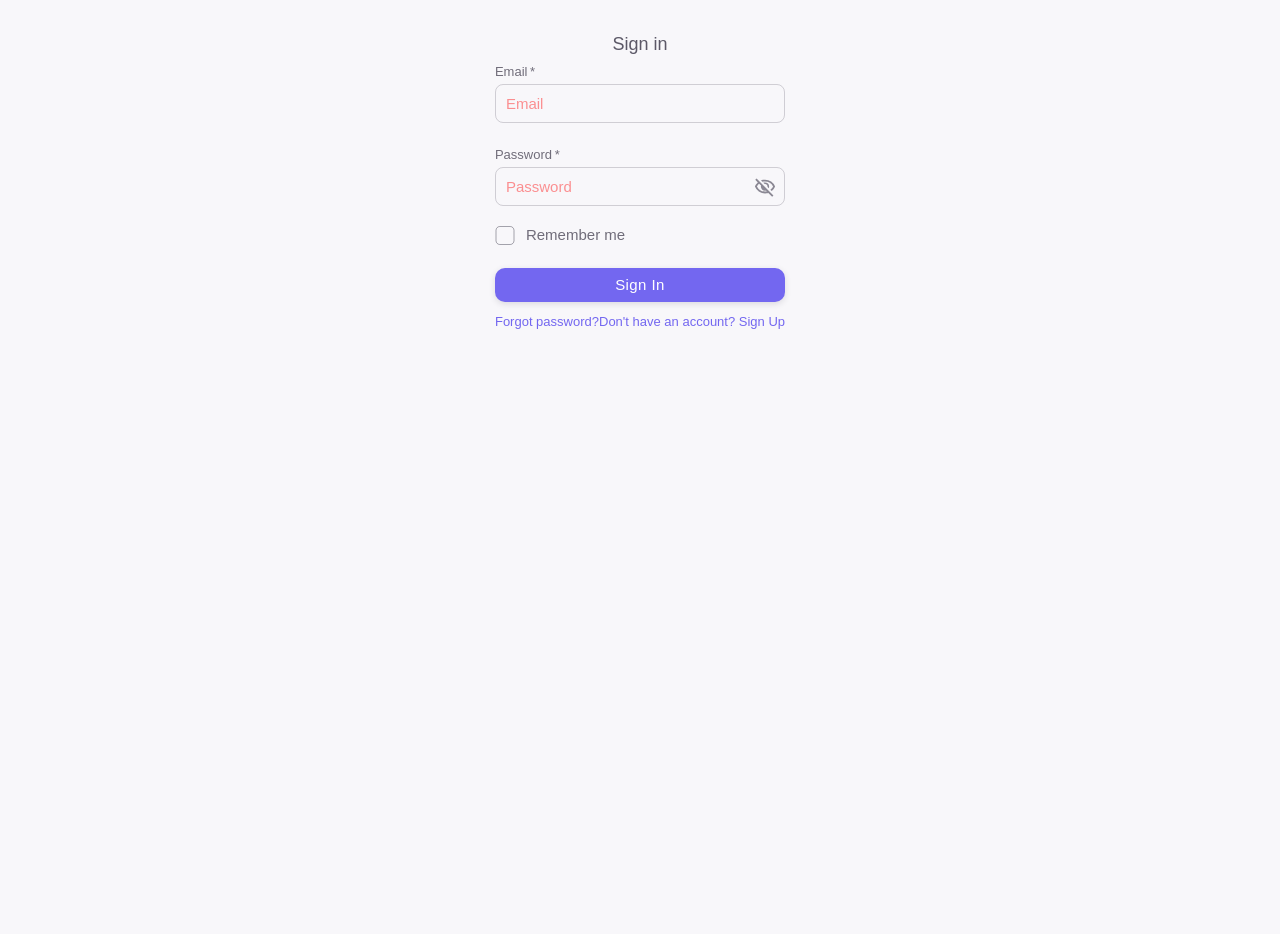
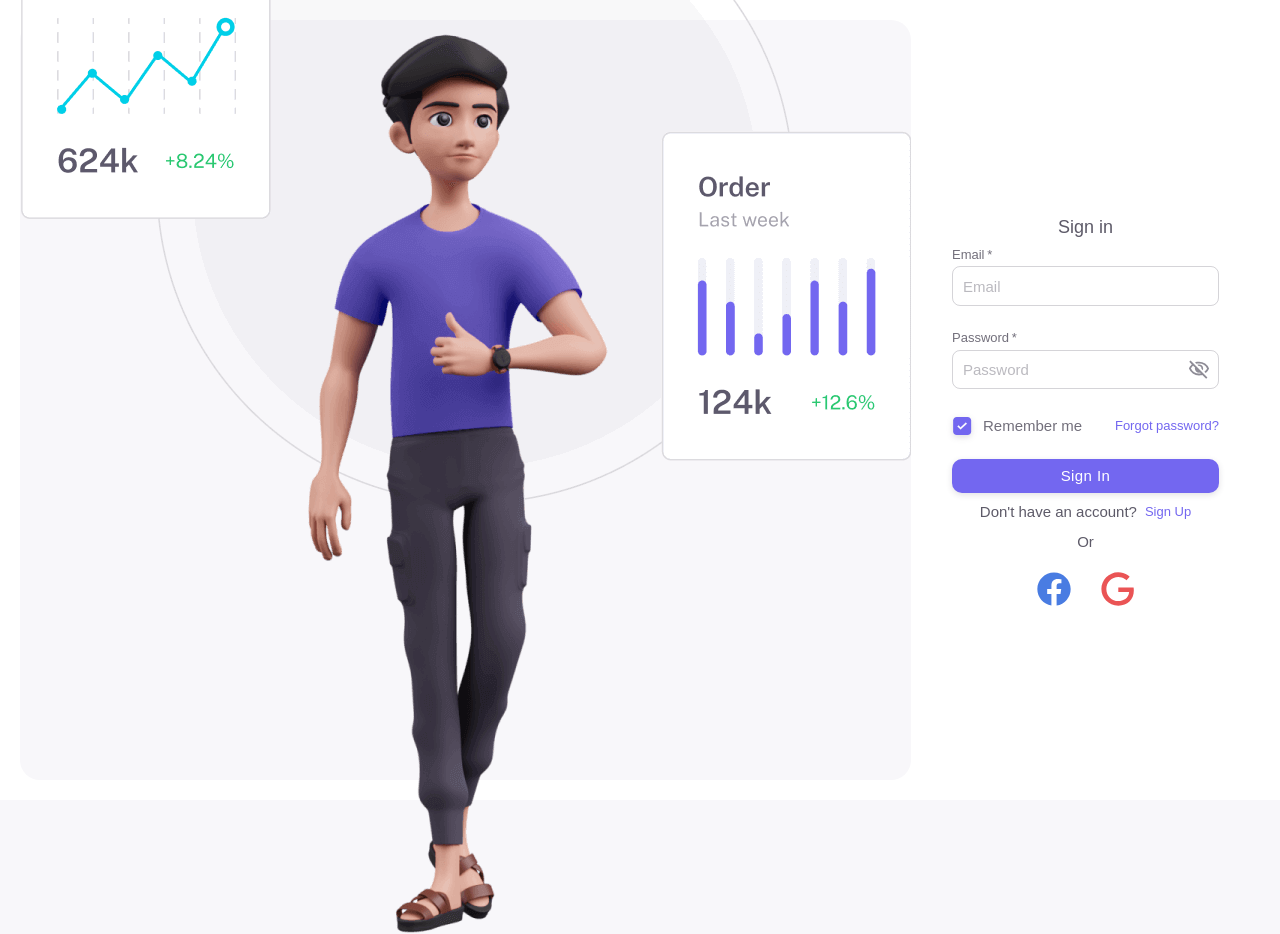
Before and after one commit to LeHoangTrong15102000/NextJS_Ecommerce_CMS, a Next.js app: page /login in a window 1280 px wide. Before the commit the page ends 800 px from the top, so only its background shows below. Built offline with nearby package versions, Linux system fonts and the light colour scheme.

Commit message:
complete UI Login

```diff
--- a/src/components/text-field/index.tsx
+++ b/src/components/text-field/index.tsx
@@ -21,13 +21,12 @@ const TextFieldStyled = styled(TextField)<TextFieldProps>(({ theme }) => {
       '&:before, &:after': {
         display: 'none'
       },
-      '&:placeholder': {
-        color: 'red'
-      },
+      // '&:placeholder': {
+      //   color: 'red'
+      // },
       // Những  thầng con không cần phải viết & cũng được
       '& .MuiInputBase-input': {
-        padding: '8px 10px',
-        color: 'red'
+        padding: '8px 10px'
       },
       '&.Mui-error': {
         borderColor: theme.palette.error.main
@@ -66,8 +65,14 @@ const TextFieldStyled = styled(TextField)<TextFieldProps>(({ theme }) => {
         marginTop: '0 !important'
       }
     },
-    '& .MuiFormHelperText-root.Mui-error': {
-      marginTop: '4px'
+    '& .MuiFormHelperText-root': {
+      lineHeight: 1.154,
+      margin: theme.spacing(1, 0, 0),
+      color: theme.palette.text.secondary,
+      fontSize: theme.typography.body2.fontSize,
+      '&.Mui-error': {
+        color: theme.palette.error.main
+      }
     }
   }
 })
--- a/src/views/pages/login/index.tsx
+++ b/src/views/pages/login/index.tsx
@@ -1,5 +1,6 @@
 // **  Next
 import { NextPage } from 'next'
+import Image from 'next/image'
 
 // ** React
 import { useState } from 'react'
@@ -15,8 +16,10 @@ import {
   Grid,
   InputAdornment,
   Link,
-  Typography
+  Typography,
+  useTheme
 } from '@mui/material'
+import { IconButton } from '@mui/material'
 
 // ** Components
 import CustomTextField from 'src/components/text-field'
@@ -27,7 +30,10 @@ import { Controller, useForm } from 'react-hook-form'
 import { yupResolver } from '@hookform/resolvers/yup'
 import * as yup from 'yup'
 import { EMAIL_REG, PASSWORD_REG } from 'src/configs/regex'
-import { IconButton } from '@mui/material'
+
+// ** Image
+import LoginDark from '/public/images/login-dark.png'
+import LoginLight from '/public/images/login-light.png'
 
 type TProps = {}
 
@@ -44,6 +50,11 @@ const loginSchema = yup
 
 const LoginPage: NextPage<TProps> = () => {
   const [showPassword, setShowPassword] = useState(false)
+  const [isRemember, setIsRemember] = useState(true)
+
+  // ** theme
+  const theme = useTheme()
+
   const {
     handleSubmit,
     control,
@@ -62,7 +73,49 @@ const LoginPage: NextPage<TProps> = () => {
   }
 
   return (
-    <Container component='main' maxWidth='xs'>
+    <Box
+      sx={{
+        height: '100vh',
+        width: '100vw',
+        backgroundColor: theme.palette.background.paper,
+        display: 'flex',
+        alignItems: 'center',
+        padding: '20px'
+      }}
+    >
+      <Box
+        display={{
+          sm: 'flex', // từ laptop trở lên
+          xs: 'none' // Ipad trở xuống
+        }}
+        sx={{
+          alignItems: 'center',
+          justifyContent: 'center',
+          borderRadius: '20px',
+          backgroundColor: theme.palette.customColors.bodyBg,
+          height: '100%',
+          minWidth: '50vw'
+        }}
+      >
+        <Image
+          src={LoginLight}
+          alt='Login-image'
+          style={{
+            height: 'auto',
+            width: 'auto'
+          }}
+        />
+      </Box>
+      <Box
+        sx={{
+          display: 'flex',
+          alignItems: 'center',
+          justifyContent: 'center',
+          flex: 1
+        }}
+        component='main'
+        maxWidth='xs'
+      >
         <CssBaseline />
         <Box
           sx={{
@@ -141,25 +194,83 @@ const LoginPage: NextPage<TProps> = () => {
               {/* {errors.password && <Typography sx={{ color: 'red' }}>{errors?.password.message}</Typography>} */}
             </Box>
 
-          <FormControlLabel control={<Checkbox value='remember' color='primary' />} label='Remember me' />
+            <Box sx={{ mt: 2, display: 'flex', alignItems: 'center', justifyContent: 'space-between' }}>
+              <FormControlLabel
+                control={
+                  <Checkbox
+                    value='remember'
+                    checked={isRemember}
+                    onChange={(e) => setIsRemember(e.target.checked)}
+                    color='primary'
+                  />
+                }
+                label='Remember me'
+              />
+
+              <Link href='#' variant='body2'>
+                Forgot password?
+              </Link>
+            </Box>
             <Button type='submit' fullWidth variant='contained' sx={{ mt: 3, mb: 2 }}>
               Sign In
             </Button>
-          <Grid container>
-            <Grid item xs>
+            <Box sx={{ display: 'flex', alignItems: 'center', justifyContent: 'center', gap: 2 }}>
+              <Typography>{"Don't have an account?"}</Typography>
               <Link href='#' variant='body2'>
-                Forgot password?
+                {'Sign Up'}
               </Link>
-            </Grid>
-            <Grid item>
-              <Link href='#' variant='body2'>
-                {"Don't have an account? Sign Up"}
-              </Link>
-            </Grid>
-          </Grid>
+            </Box>
+            <Typography sx={{ textAlign: 'center', mt: 2, mb: 2 }}>Or</Typography>
+            <Box sx={{ display: 'flex', justifyContent: 'center', alignItems: 'center', gap: 2 }}>
+              <IconButton
+                sx={{
+                  color: '#497ce2'
+                }}
+              >
+                <svg
+                  xmlns='http://www.w3.org/2000/svg'
+                  role='img'
+                  fontSize='1.375rem'
+                  className='iconify iconify--mdi'
+                  width='1em'
+                  height='1em'
+                  viewBox='0 0 24 24'
+                  style={{
+                    height: '40px',
+                    width: '40px'
+                  }}
+                >
+                  <path
+                    fill='currentColor'
+                    d='M12 2.04c-5.5 0-10 4.49-10 10.02c0 5 3.66 9.15 8.44 9.9v-7H7.9v-2.9h2.54V9.85c0-2.51 1.49-3.89 3.78-3.89c1.09 0 2.23.19 2.23.19v2.47h-1.26c-1.24 0-1.63.77-1.63 1.56v1.88h2.78l-.45 2.9h-2.33v7a10 10 0 0 0 8.44-9.9c0-5.53-4.5-10.02-10-10.02Z'
+                  ></path>
+                </svg>
+              </IconButton>
+              <IconButton sx={{ color: theme.palette.error.main }}>
+                <svg
+                  xmlns='http://www.w3.org/2000/svg'
+                  role='img'
+                  fontSize='1.375rem'
+                  className='iconify iconify--mdi'
+                  width='1em'
+                  height='1em'
+                  viewBox='0 0 24 24'
+                  style={{
+                    height: '40px',
+                    width: '40px'
+                  }}
+                >
+                  <path
+                    fill='currentColor'
+                    d='M21.35 11.1h-9.17v2.73h6.51c-.33 3.81-3.5 5.44-6.5 5.44C8.36 19.27 5 16.25 5 12c0-4.1 3.2-7.27 7.2-7.27c3.09 0 4.9 1.97 4.9 1.97L19 4.72S16.56 2 12.1 2C6.42 2 2.03 6.8 2.03 12c0 5.05 4.13 10 10.22 10c5.35 0 9.25-3.67 9.25-9.09c0-1.15-.15-1.81-.15-1.81Z'
+                  ></path>
+                </svg>
+              </IconButton>
+            </Box>
           </form>
         </Box>
-    </Container>
+      </Box>
+    </Box>
   )
 }
 
```
Also changed, not shown: src/notepage/Lecture_Summary.md (+62 -0 lines), src/notepage/Lecture_Summary1.md (added, +5 -0 lines), src/views/pages/register/index.tsx (added, +7 -0 lines), 1 other file (tests, documents, lock files or other folders). Lines whose indentation alone changed are shown as unchanged.
